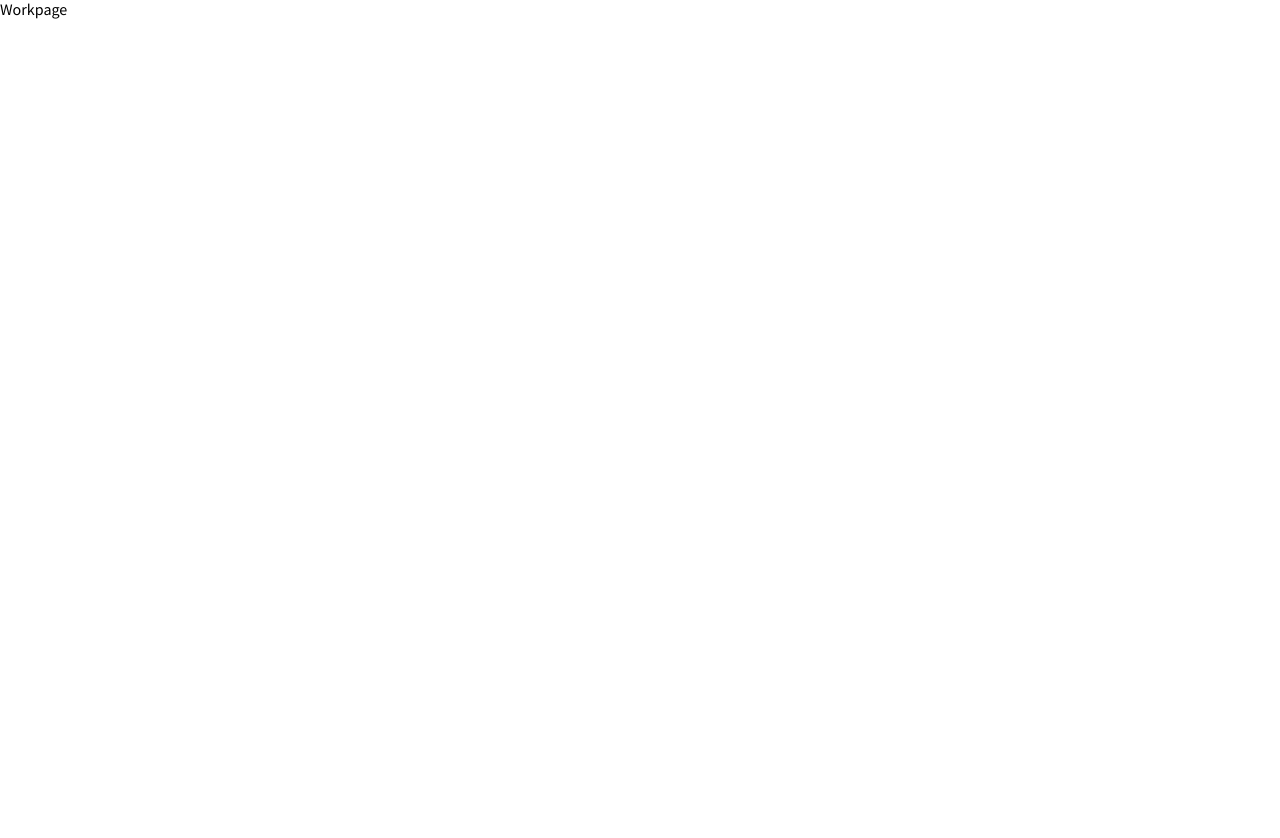
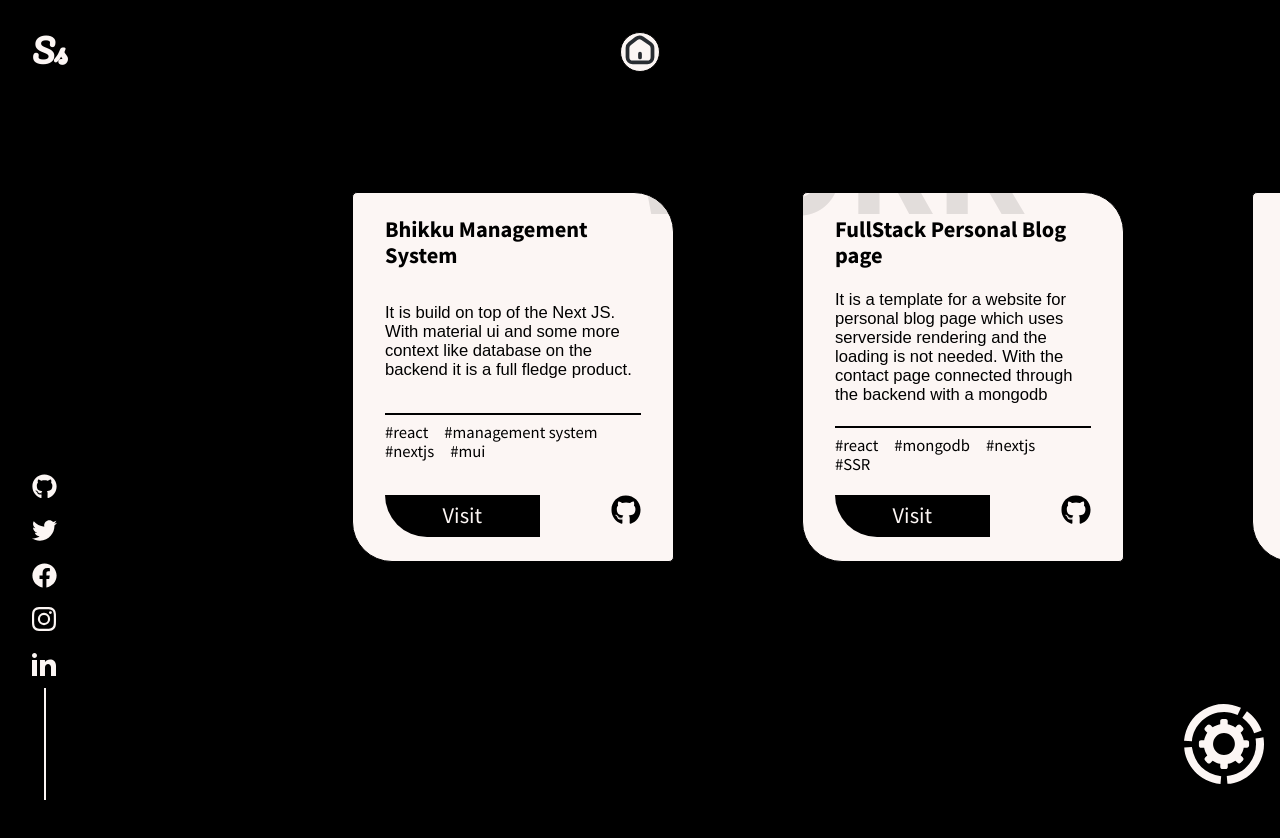
Before and after one commit to seamoonpandey/my-portfolio-template, a Next.js app: page /work in a window 1280 px wide. Shown: the top 838 px of the page. Before the commit the page ends 800 px from the top, so only its background shows below. Built offline with nearby package versions, Linux system fonts and the light colour scheme.

Commit message:
added the work page too

```diff
--- /dev/null
+++ b/components/pages/work/card.js
@@ -0,0 +1,104 @@
+import { Github } from "@/components/ui/AllSvgs";
+import Link from "next/link";
+import styled from "styled-components";
+import BigTitle from "../blog/big-title";
+
+const Box = styled.li`
+width:16rem;
+height:40vh;
+background-color:${props => props.theme.text};
+color:${props => props.theme.body};
+padding:1.5rem 2rem;
+margin-right:8rem;
+border-radius:5px 40px 5px 40px;
+display:flex;
+flex-direction:column;
+justify-content:space-between;
+border:1px solid ${props => props.theme.body};
+transition: all 0.2s ease;
+
+&:hover{
+    background-color:${props => props.theme.body};
+    color:${props => props.theme.text};
+    border:1px solid ${props => props.theme.text};
+}
+
+`
+
+const Title = styled.h2`
+font-size:calc(1em + 0.5vw);
+`
+const Description = styled.h2`
+font-size:calc(0.8em + 0.3vw);
+font-family:'Poppins',sans-serif;
+font-weight:500;
+`
+const Tags = styled.div`
+border-top:2px solid ${props => props.theme.body};
+padding-top:0.5rem;
+display:flex;
+flex-wrap:wrap;
+${Box}:hover &{
+    border-top:1px solid ${props => props.theme.text};
+}
+`
+const Tag = styled.span`
+margin-right:1rem;
+font-size:calc(0.8rem + 0.3vw);
+
+`
+const Footer = styled.footer`
+display:flex;
+justify-content:space-between;
+
+`
+const Linking = styled(Link)`
+background-color: ${props => props.theme.body};
+color: ${props => props.theme.text};
+text-decoration:none;
+padding:0.5rem calc(2rem + 2vw);
+border-radius:0 0 0 50px;
+font-size:calc(1em + 0.5vw);
+
+${Box}:hover &{
+    background:  ${props => props.theme.text};
+    color: ${props => props.theme.body};
+}
+`
+
+const Git = styled(Link)`
+color:inherit;
+text-decoration:none;
+${Box}:hover &{
+   &>*{
+    fill:${props => props.theme.text};
+   }
+}
+
+`
+
+export default function Card(props) {
+    const { id, name, description, tags, demo, github } = props.data;
+    return (<Box>
+        <Title>
+            {name}
+        </Title>
+        <Description>
+            {description}
+        </Description>
+        <Tags>
+            {tags.map((t, id) => {
+                return <Tag key={id}>#{t}</Tag>;
+            })}
+        </Tags>
+        <Footer>
+            <Linking href={demo} target="_blank">
+                Visit
+            </Linking>
+            <Git href={github} target="_blank">
+                <Github height={30} width={30} />
+            </Git>
+        </Footer>
+
+    </Box>)
+}
--- /dev/null
+++ b/components/pages/work/work-main.js
@@ -0,0 +1,96 @@
+import { useEffect, useRef } from 'react';
+import styled, { keyframes, ThemeProvider } from 'styled-components';
+import { darkTheme } from '@/components/theme/Theme';
+import LogoComponent from '@/components/ui/uicomponents/logo';
+import SocialIcons from '@/components/pages/main/social';
+import HomeButton from '@/components/ui/buttons/home-button';
+import BigTitle from '../blog/big-title';
+import { Work } from '@/data/WorkData';
+import Card from './card';
+import { Setting } from '@/components/ui/AllSvgs';
+import { motion } from 'framer-motion';
+
+
+
+
+
+const Box = styled.div`
+  background-color: ${(props) => props.theme.body};
+  height: 400vh;
+  position: relative;
+  display: flex;
+  align-items: center;
+`;
+
+const Main = styled(motion.ul)`
+  position: fixed;
+  top: 12rem;
+  left: calc(10rem + 15vw);
+  height: 40vh;
+  display: flex;
+  color: white;
+`;
+const Rotate = styled.span`
+  display: block;
+  position: fixed;
+  right: 1rem;
+  bottom: 1rem;
+  width: 80px;
+  height: 80px;
+  z-index: 1;
+`;
+
+// Framer-motion Configuration
+const container = {
+    hidden: { opacity: 0 },
+    show: {
+        opacity: 1,
+
+        transition: {
+            staggerChildren: 0.5,
+            duration: 0.5,
+        },
+    },
+};
+
+export default function WorkContent() {
+    const ref = useRef(null);
+    const settIn = useRef(null);
+
+    useEffect(() => {
+        let element = ref.current;
+
+        const rotate = () => {
+            element.style.transform = `translateX(${-window.pageYOffset}px)`;
+
+            return (settIn.current.style.transform =
+                "rotate(" + -window.pageYOffset + "deg)");
+        };
+
+        window.addEventListener("scroll", rotate);
+        return () => {
+            window.removeEventListener("scroll", rotate);
+        };
+    }, []);
+
+    return (
+        <ThemeProvider theme={darkTheme}>
+            <Box>
+                <LogoComponent theme="dark" />
+                <SocialIcons theme="dark" />
+                <HomeButton />
+
+                <Main ref={ref} variants={container} initial="hidden" animate="show">
+                    {Work.map((d) => (
+                        <Card key={d.id} data={d} />
+                    ))}
+                </Main>
+                <Rotate ref={settIn}>
+                    <Setting width={80} height={80} fill={darkTheme.text} />
+                </Rotate>
+
+                <BigTitle text="WORK" top="10%" right="20%" />
+            </Box>
+        </ThemeProvider>
+    );
+};
--- a/data/WorkData.js
+++ b/data/WorkData.js
@@ -1,61 +1,51 @@
 export const Work = [
     {
-        id:1,
-        name:"Agency Landing Page",
-        description:"It is build on top of the React JS, with styledComponents and GSAP for smooth scrolling animations.",
-        tags:["react","gsap","styledComponents"],
+        id: 1,
+        name: "Bhikku Management System",
+        description: "It is build on top of the Next JS. With material ui and some more context like database on the backend it is a full fledge product.",
+        tags: ["react", "management system", "nextjs", "mui"],
 
-        demo:"https://agency-website-eta.vercel.app/",
-        github:"https://github.com/codebucks27/Agency-website"
+        demo: "https://bikku-management-system.vercel.app/",
+        github: "https://github.com/seamoonpandey/Bikku-Management-System"
     },
     {
-        id:2,
-        name:"Job listing website",
-        description:"A Job listing website build in ReactJS. With searching and filtering functionalities.",
-        tags:["react","sass"],
+        id: 2,
+        name: "FullStack Personal Blog page",
+        description: "It is a template for a website for personal blog page which uses serverside rendering and the loading is not needed. With the contact page connected through the backend with a mongodb",
+        tags: ["react", "mongodb", "nextjs", "SSR"],
 
-        demo:"http://react-job-listing-website.codebucks27.vercel.app/",
-        github:"https://github.com/codebucks27/react-job-listing-website"
+        demo: "https://blogpage-gamma.vercel.app/",
+        github: "https://github.com/seamoonpandey/full-stack-blog-template-with-nextjs"
 
     },
     {
-        id:3,
-        name:"Dev.to Clone",
-        description:"A clone of Dev.to build using ReactJS. With realtime fetching of articles from dev.to using API.",
-        tags:["react","api","sass"],
+        id: 3,
+        name: "Landing Page with Bootstrap",
+        description: "This is a beginner project done while first learning the bootstrap framework. It is just the frontend and no backends",
+        tags: ["html", "bootstrap"],
 
-        demo:"http://devto-clone-codebucks27.vercel.app/",
-        github:"https://github.com/codebucks27/devto-clone"
+        demo: "https://dummybootstrapsite.netlify.app/",
+        github: "https://github.com/seamoonpandey/bootstrap-website-prototype-"
     },
     {
-        id:4,
-        name:"Sidebar Menu",
-        description:"A cool looking sidebar menu build using ReactJS and styledComponents.It has really smooth animations.",
-        tags:["react","styledComponents","react-router"],
+        id: 4,
+        name: "Facebook Login UI",
+        description: "A facebook login page of the 90's landing page where there uses no logic but just password verification",
+        tags: ["react", "css", "react-router", "bootstrap", "login", "facebook"],
 
-        demo:"https://react-sidebar.vercel.app/",
-        github:"https://github.com/codebucks27/react-sidebar"
+        demo: "https://fakepen.netlify.app",
+        github: "https://github.com/seamoonpandey/asocial_FateBook.app"
 
-    },{
-        id:5,
-        name:"Todo App(React + Redux)",
-        description:"A todo app build using Redux-toolkit and framer-motion for smooth animations.",
-        tags:["react","redux","framer-motion"],
+    }, {
+        id: 5,
+        name: "React Meetup App",
+        description: "It is a hands on project on react which optimizes the crud operation and just some concepts of backend and context.",
+        tags: ["react", "firebase", "css"],
 
-        demo:"http://react-redux-todo-app-git-main-codebucks27.vercel.app/",
-        github:"https://github.com/codebucks27/React-Redux-Todo-App"
+        demo: "https://mymeetups.netlify.app/",
+        github: "https://github.com/seamoonpandey/Nextjs-a-Learner-s-way/tree/react-meetup-app"
 
-    },
-    {
-        id:6,
-        name:"Responsive Navigation Menu",
-        description:"A reponsive navbar menu component in ReactJS with react-router functionalities. Built from scratch.",
-        tags:["react","react-router","css"],
-
-        demo:"http://react-responsive-navbar-codebucks27.vercel.app/",
-        github:"https://github.com/codebucks27/React-responsive-navbar"
-
-    },
+    }
 
 
 ]
--- a/pages/_document.js
+++ b/pages/_document.js
@@ -4,6 +4,7 @@ export default function Document() {
   return (
     <Html lang="en">
       <Head>
+        <link rel="icon" type="image/png" href="/Images/seamoonlogo.png"></link>
         <link rel="preconnect" href="https://fonts.googleapis.com" />
         <link rel="preconnect" href="https://fonts.gstatic.com" crossorigin />
         <link href="https://fonts.googleapis.com/css2?family=Karla:wght@300;400;500;600&family=Pacifico&family=Source+Sans+Pro:wght@400;600;700&family=Ubuntu+Mono:ital,wght@0,400;0,700;1,400&display=swap" rel="stylesheet" />
--- a/pages/work.js
+++ b/pages/work.js
@@ -1,5 +1,7 @@
+import WorkContent from "@/components/pages/work/work-main";
+
 export default function WorkPage() {
     return <div>
-        Workpage
+        <WorkContent />
     </div>
 }
```
Also changed, not shown: data/BlogData.js (+31 -58 lines), data/Text.txt (deleted), public/Images/seamoonlogo.png (added).
